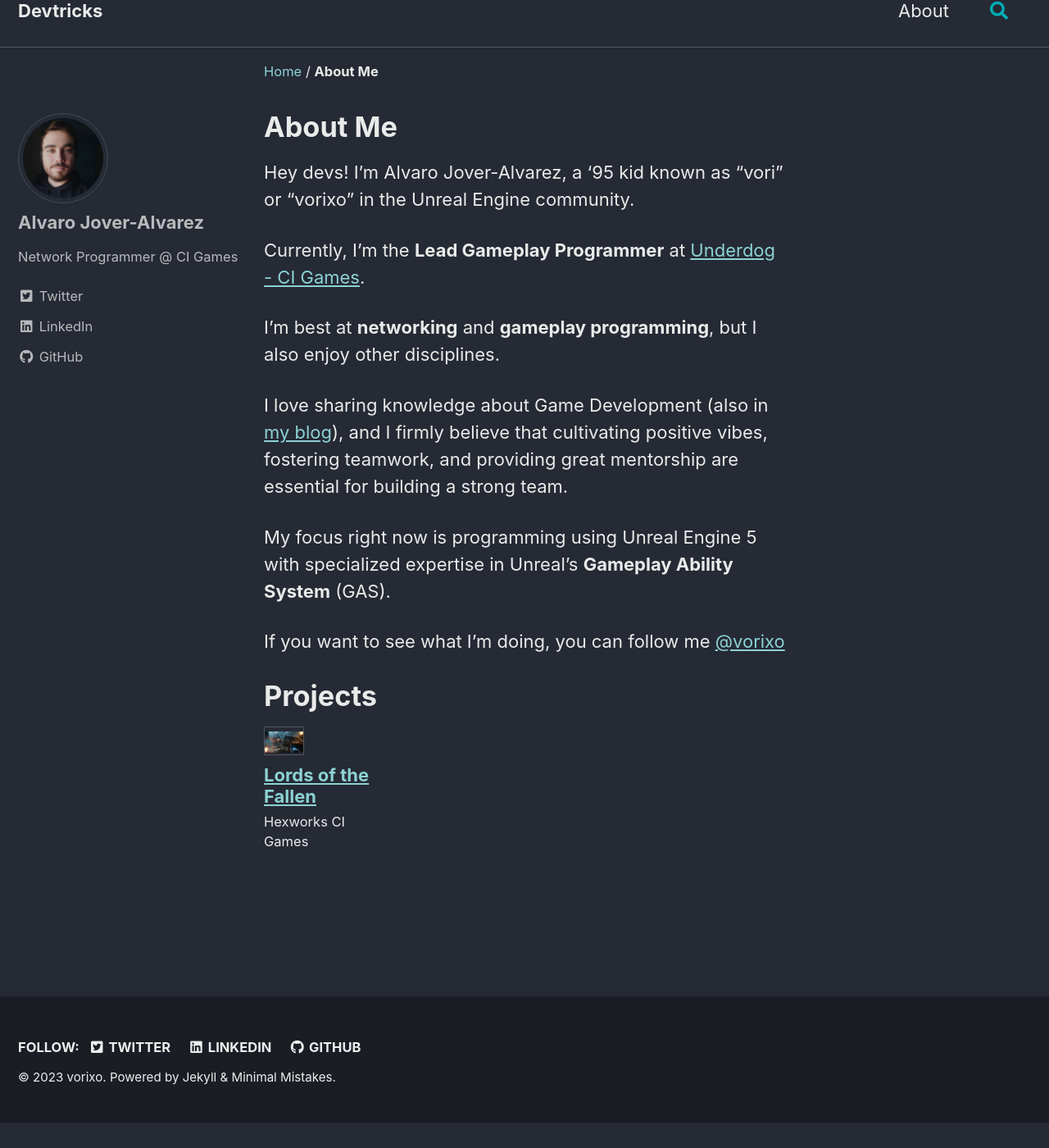
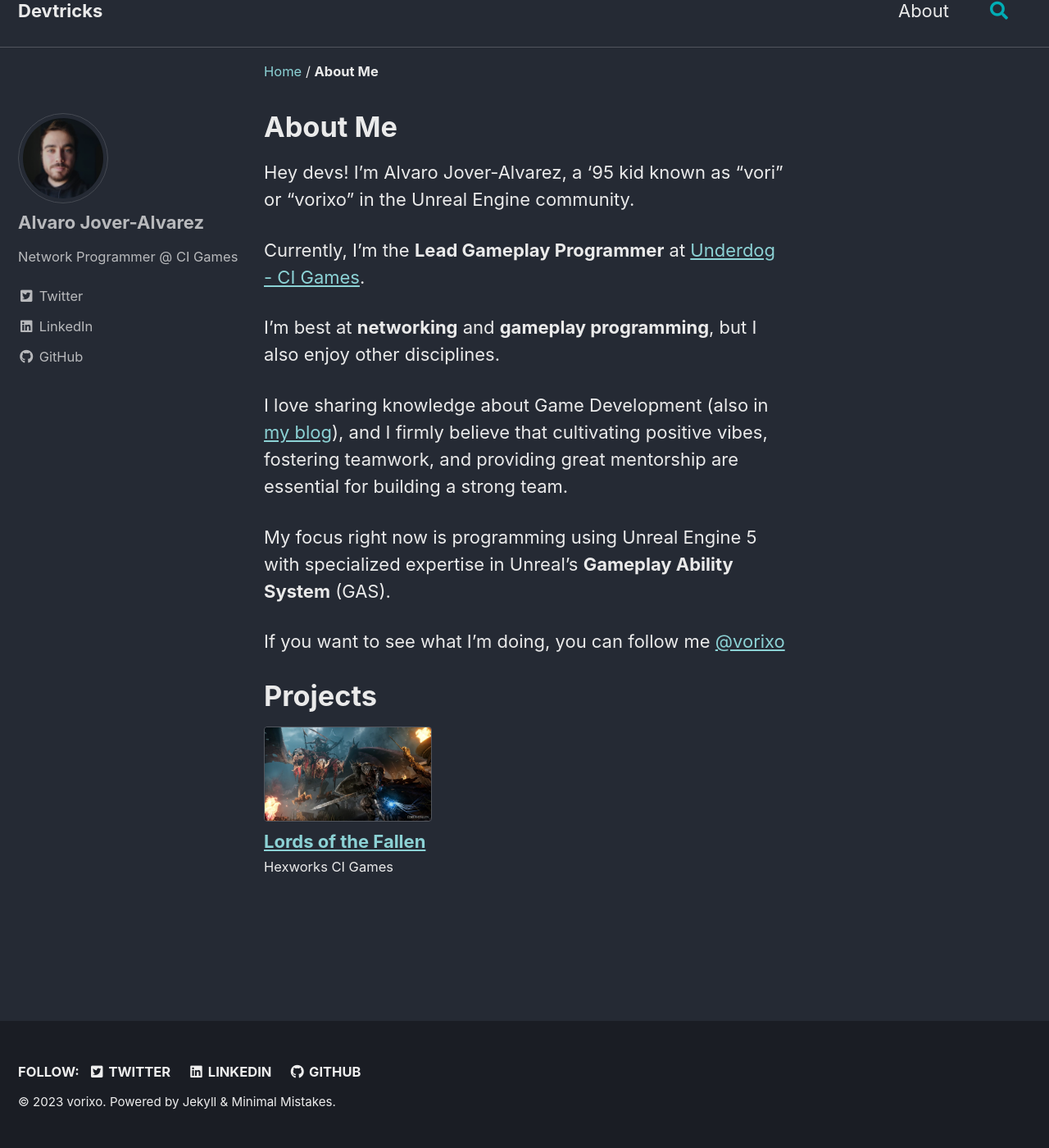
Before and after one commit to vorixo/devtricks, a Jekyll site: the page built from _pages/about.md, in a window 1280 px wide and 1400 px high, scrolled down 31 px. Shown: the whole window at 82% size. Built offline with Jekyll 4.4.1, drawn with Linux system fonts in a browser that asks for light colours; cached includes are drawn as plain includes; before the commit the page ends 1400 px from its top, so only the background shows below that.

Commit message:
[FIX] New attempt to make thumbs bigger on project page

```diff
--- a/_includes/archive-single-page.html
+++ b/_includes/archive-single-page.html
@@ -12,8 +12,8 @@
 
 <div class="{{ include.type | default: 'list' }}__item">
   <article class="archive__item" itemscope itemtype="https://schema.org/CreativeWork">
-    {% if include.type == "grid" and teaser %}
-      <div class="archive__item-teaser-project">
+    {% if include.type == "grid-projects" and teaser %}
+      <div class="archive__item-teaser">
         <img src="{{ teaser | relative_url }}" alt="">
       </div>
     {% endif %}
--- a/_layouts/about.html
+++ b/_layouts/about.html
@@ -10,7 +10,7 @@
   {% assign pages = site.pages | sort: "order" %}
 {% endif %}
 
-{% assign entries_layout = page.entries_layout | default: 'grid' %}
+{% assign entries_layout = page.entries_layout | default: 'grid-projects' %}
 <div class="entries-{{ entries_layout }}">
 {% for page in pages %}
   {% if page.identifier == 'project' %}
--- a/_sass/minimal-mistakes/_archive.scss
+++ b/_sass/minimal-mistakes/_archive.scss
@@ -233,16 +233,88 @@
       border: 1px solid $border-color
     }
   }
+}
 
-  .archive__item-teaser-project {
+.grid-projects__item {
+  margin-bottom: 2em;
+
+  @include breakpoint($small) {
+    float: left;
+    width: span(5 of 10);
+
+    &:nth-child(2n + 1) {
+      clear: both;
+      margin-left: 0;
+    }
+
+    &:nth-child(2n + 2) {
+      clear: none;
+      margin-left: gutter(of 10);
+    }
+  }
+
+  @include breakpoint($medium) {
+    margin-left: 0; /* override margin*/
+    margin-right: 0; /* override margin*/
+    width: span(4 of 12);
+
+    &:nth-child(2n + 1) {
+      clear: none;
+    }
+
+    &:nth-child(4n + 1) {
+      clear: both;
+    }
+
+    &:nth-child(4n + 2) {
+      clear: none;
+      margin-left: gutter(1 of 12);
+    }
+
+    &:nth-child(4n + 3) {
+      clear: none;
+      margin-left: gutter(1 of 12);
+    }
+
+    &:nth-child(4n + 4) {
+      clear: none;
+      margin-left: gutter(1 of 12);
+    }
+  }
+
+  .page__meta {
+    margin: 0 0 4px;
+    font-size: 0.6em;
+  }
+
+  .page__meta-sep {
+    display: block;
+
+    &::before {
+      display: none;
+    }
+  }
+
+  .archive__item-title {
+    margin-top: 0.5em;
+    font-size: $type-size-5;
+  }
+
+  .archive__item-excerpt {
+    display: none;
+
+    @include breakpoint($medium) {
+      display: block;
+      font-size: $type-size-6;
+    }
+  }
+
+  .archive__item-teaser {
     @include breakpoint($small) {
-      width: span(4 of 12);
-      max-height: 200px;
-      border: 1px solid $border-color
+      max-height: 220px;
     }
 
     @include breakpoint($medium) {
-      width: span(4 of 12);
       max-height: 300px;
       border: 1px solid $border-color
     }
```
